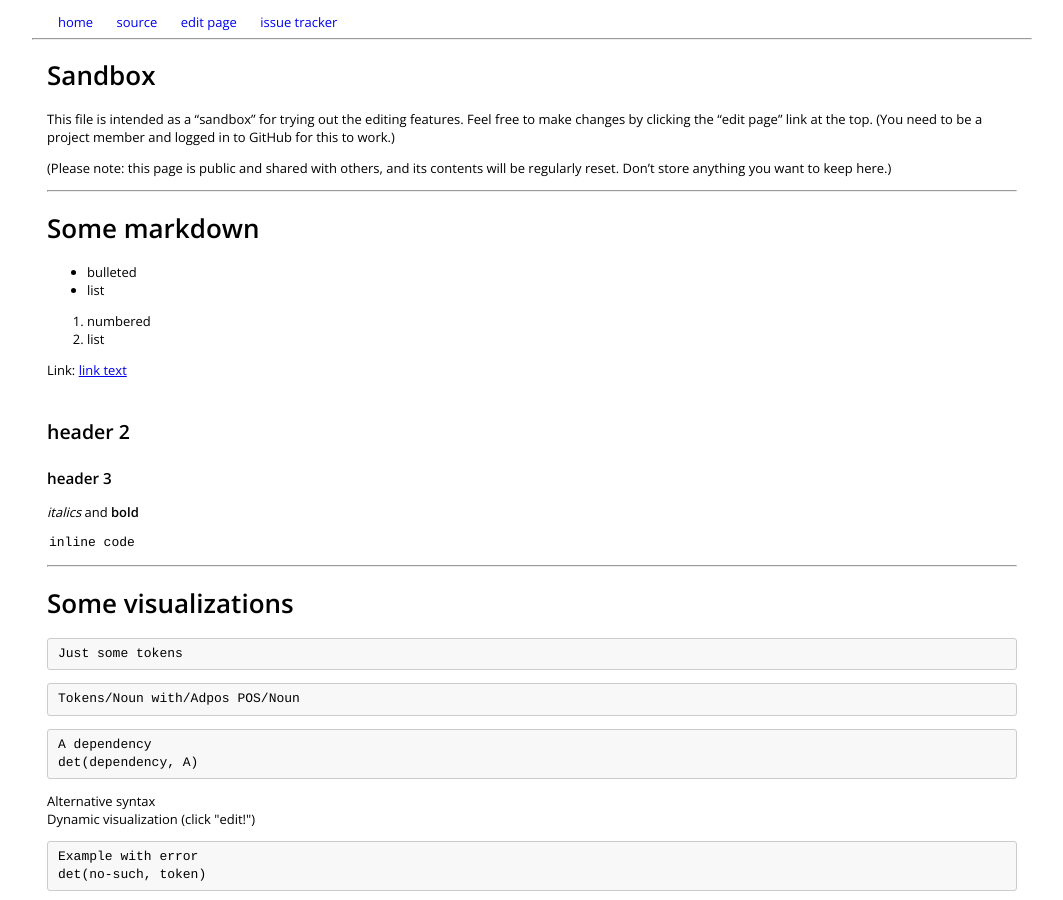
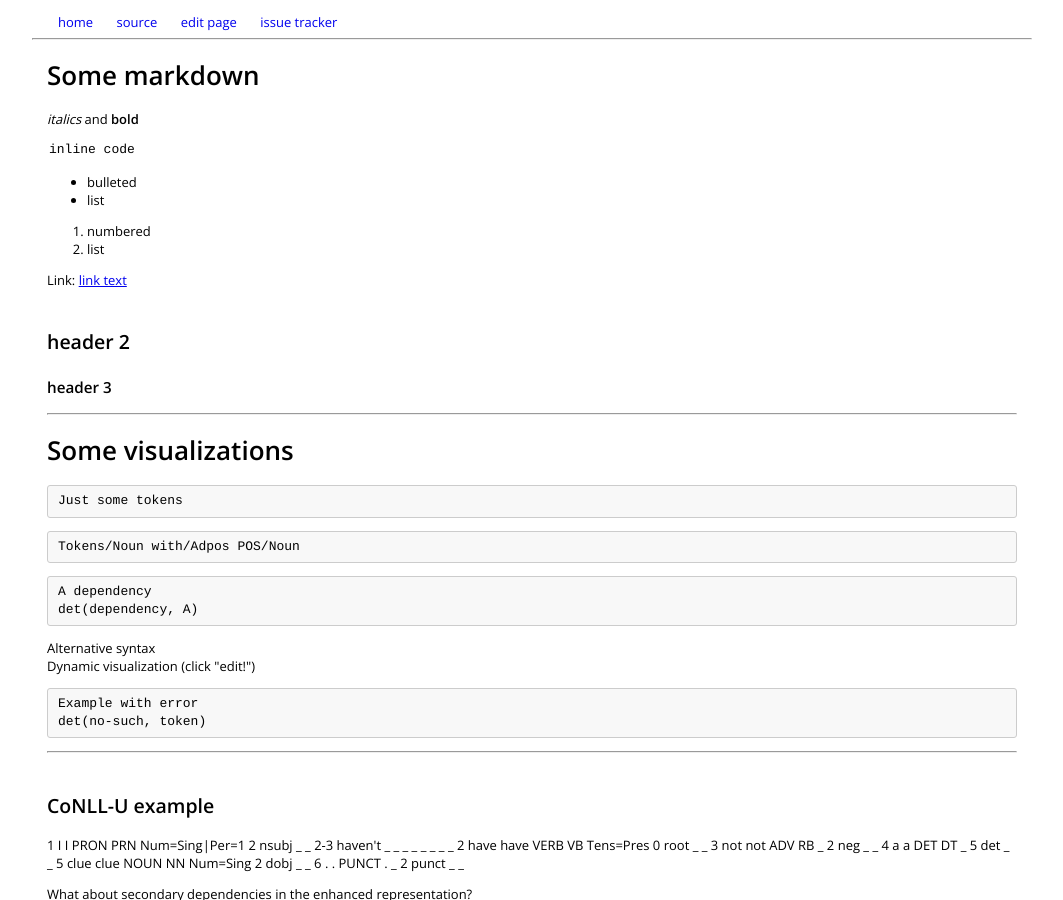
Before and after one commit to spyysalo/annodoc-demo, a Jekyll site: the page built from sandbox.md, in a window 1280 px wide and 900 px high. Shown: the whole window, without its empty margins (108-1171 px from the left). Built offline with Jekyll 4.4.1, drawn with Linux system fonts in a browser that asks for light colours.

Commit message:
Update sandbox.md

```diff
--- a/sandbox.md
+++ b/sandbox.md
@@ -3,20 +3,11 @@ layout: base
 title:  'Sandbox'
 ---
 
-# Sandbox
+# Some markdown
 
-This file is intended as a "sandbox" for trying out the editing
-features. Feel free to make changes by clicking the "edit page" link
-at the top. (You need to be a project member and logged in to GitHub
-for this to work.)
+*italics* and **bold**
 
-(Please note: this page is public and shared with others, and its
-contents will be regularly reset. Don't store anything you want to
-keep here.)
-
-----------
-
-# Some markdown
+`inline code`
 
 * bulleted
 * list
@@ -29,10 +20,6 @@ Link: [link text](http://www.example.com)
 ## header 2
 
 ### header 3
-
-*italics* and **bold**
-
-`inline code`
 
 ----------
 
```
